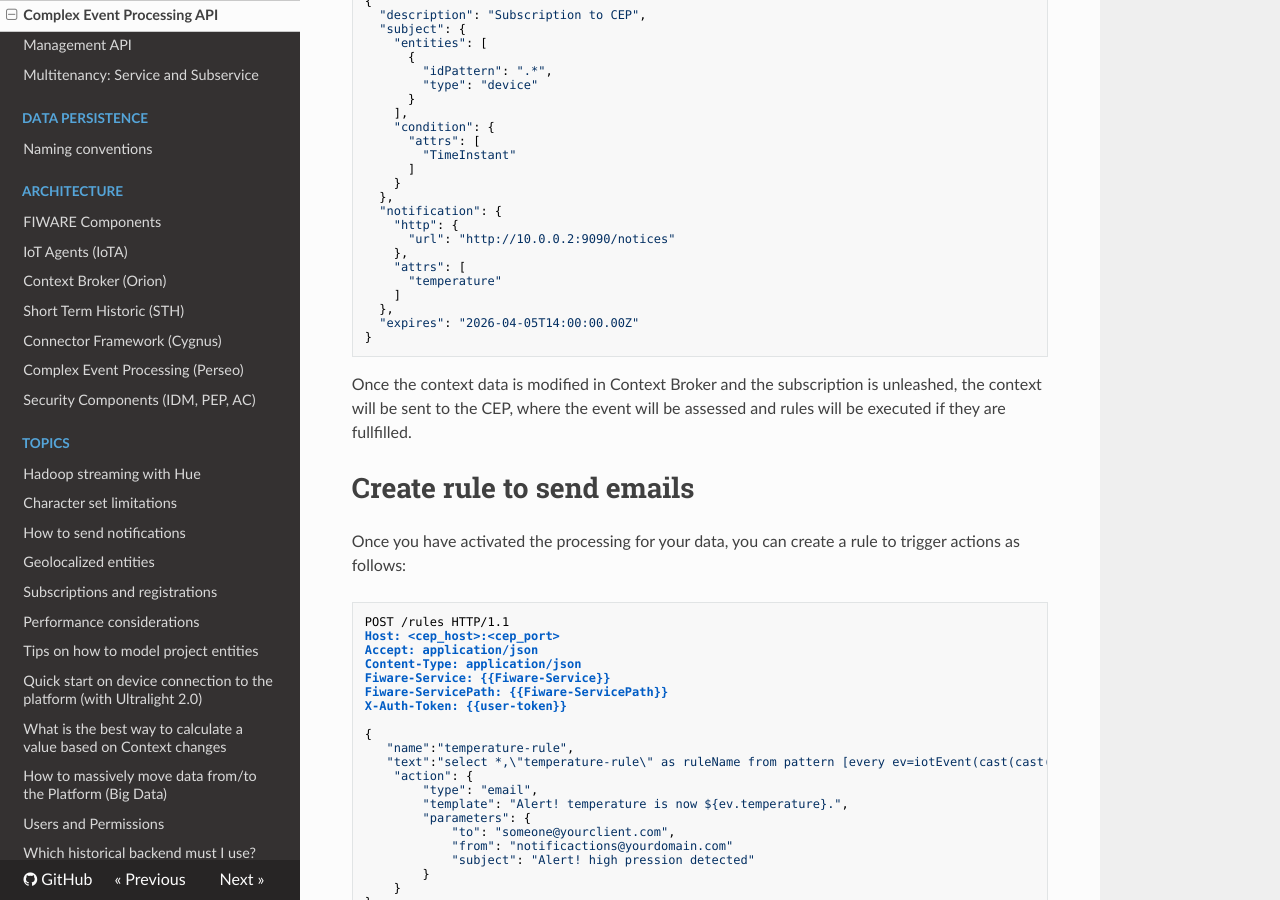
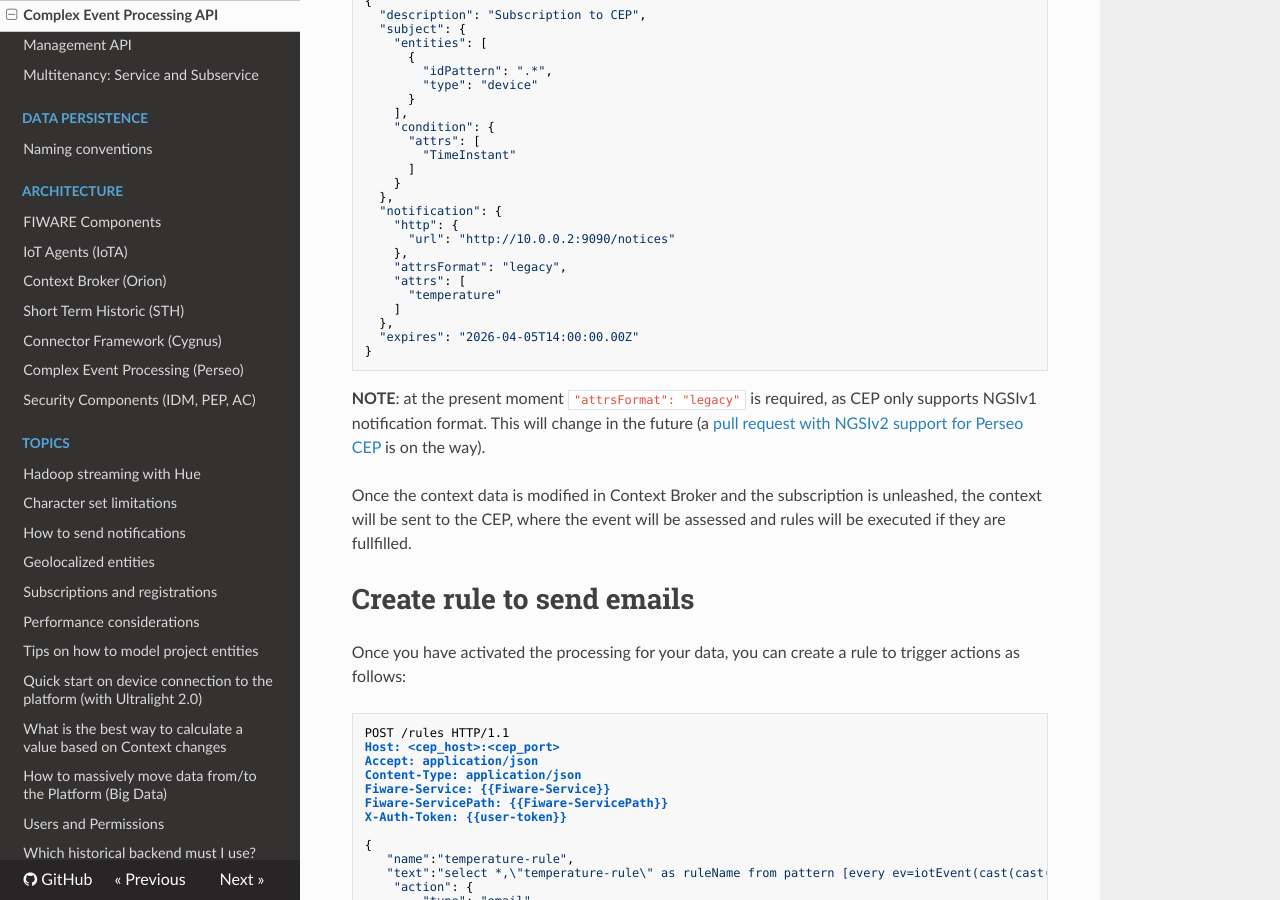
Before and after one commit to telefonicaid/thinking-cities, an MkDocs documentation site: the page built from docs/cep_api.md, in a window 1280 px wide and 900 px high, scrolled down 891 px. Built offline with MkDocs 1.6.1, drawn with Linux system fonts in a browser that asks for light colours; nearby versions of some CDN libraries; old or Windows-style settings are respelled for this version of MkDocs.

Commit message:
Update cep_api.md

````diff
--- a/docs/cep_api.md
+++ b/docs/cep_api.md
@@ -47,6 +47,7 @@
     "http": {
       "url": "http://10.0.0.2:9090/notices"
     },
+    "attrsFormat": "legacy",
     "attrs": [
       "temperature"
     ]
@@ -54,6 +55,10 @@
   "expires": "2026-04-05T14:00:00.00Z"
 }
 ```
+
+**NOTE**: at the present moment `"attrsFormat": "legacy"` is required, as CEP only supports NGSIv1 notification
+format. This will change in the future
+(a [pull request with NGSIv2 support for Perseo CEP](https://github.com/telefonicaid/perseo-fe/pull/305) is on the way).
 
 Once the context data is modified in Context Broker and the subscription is unleashed, the context will be sent to the CEP, where the event will be assessed and rules will be executed if they are fullfilled.
 
````
